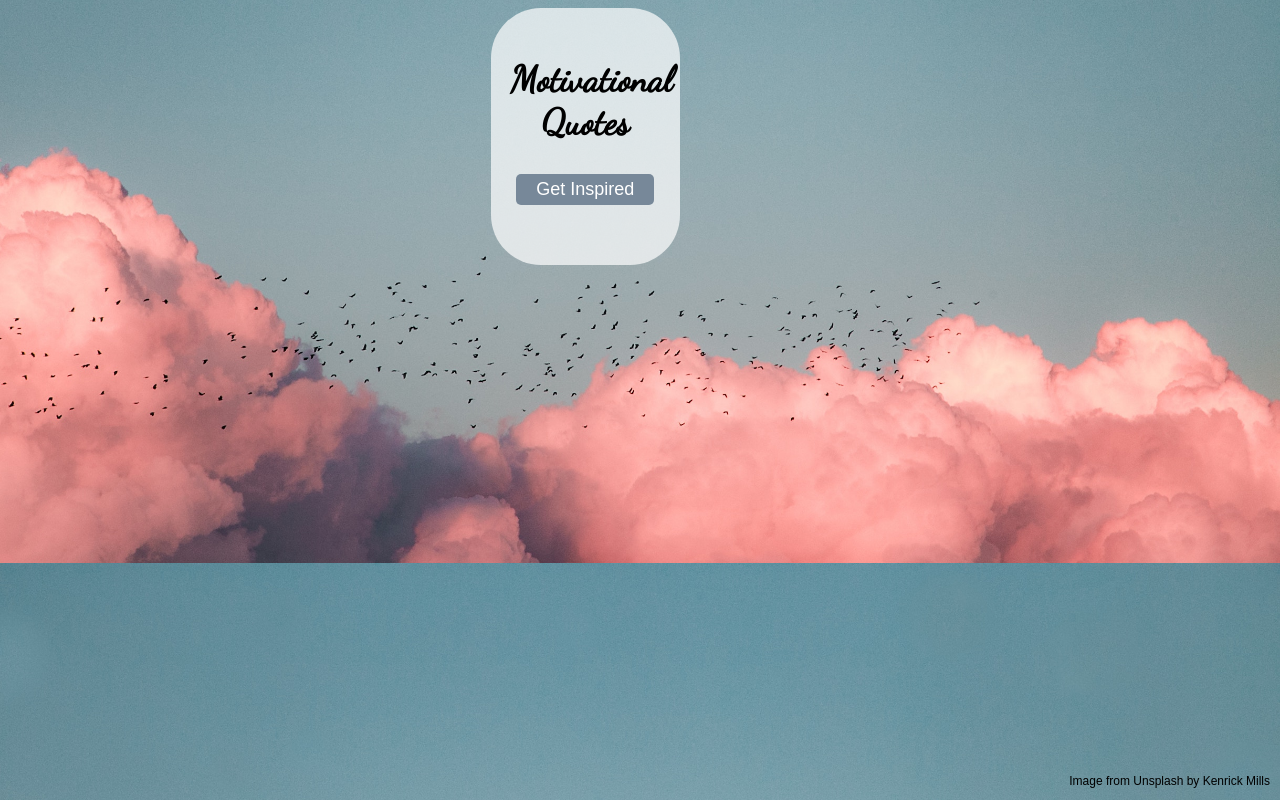
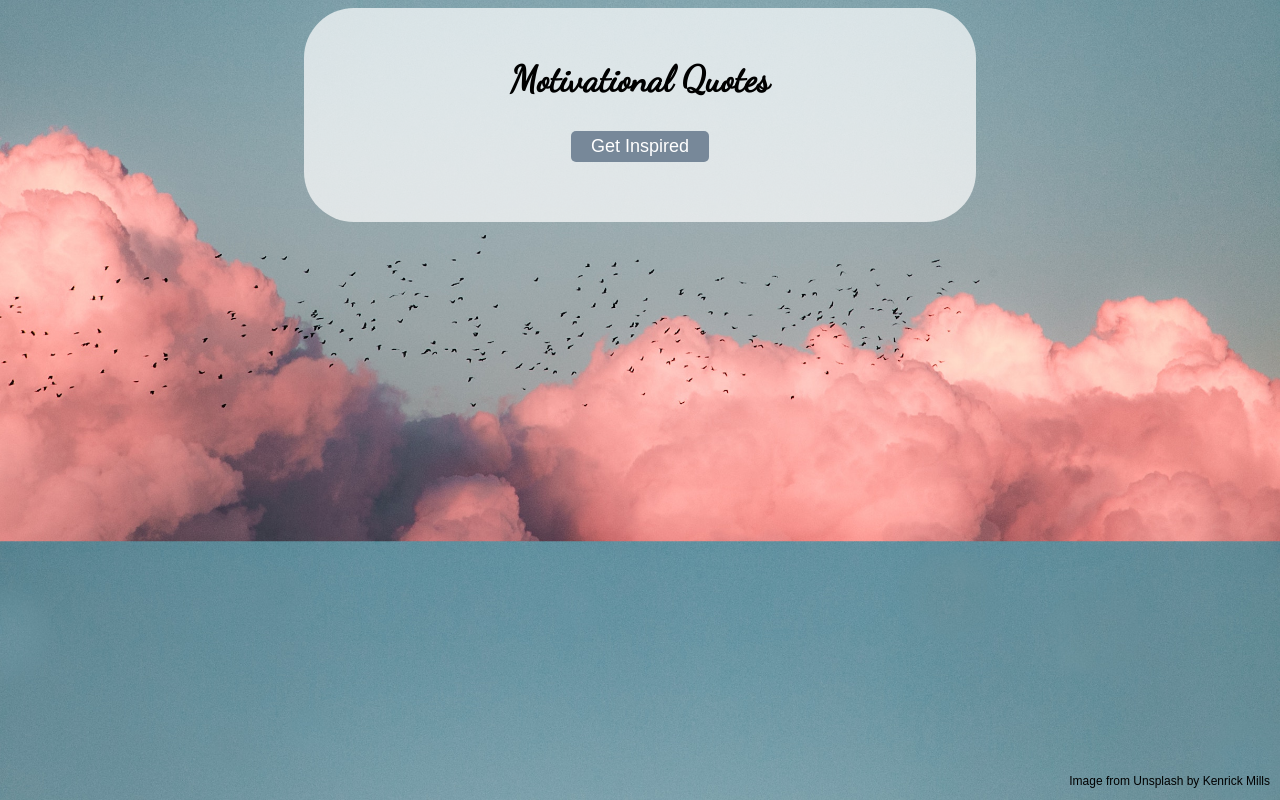
Before and after one commit to elizabethluong/assesment_lap_1, a website: page views/index.html in a window 1280 px wide. Drawn offline with nearby package versions, Linux system fonts and the light colour scheme; files whose address does not match are found by name.

Commit message:
style sheet

```diff
--- a/views/index.html
+++ b/views/index.html
@@ -3,15 +3,13 @@
   <html>
     <head>
       <title>Motivation</title>
-      <link rel="stylesheet" type="text/css" href="/Users/elizabeth/Library/Mobile Documents/com~apple~CloudDocs/FutureProof/lap-1-assessment-master/public/css/style.css"
-
-      />
+      <link rel="stylesheet" type="text/css" href="/Users/elizabeth/Library/Mobile Documents/com~apple~CloudDocs/FutureProof/lap-1-assessment-master/public/css/style.css"/>
 
       <link
         href="https://fonts.googleapis.com/css?family=Dancing+Script|Lato&display=swap"
         rel="stylesheet"
       />
-      <scripts
+      <script>
         src="https://cdnjs.cloudflare.com/ajax/libs/jquery/3.4.1/jquery.min.js"
         integrity="sha256-CSXorXvZcTkaix6Yvo6HppcZGetbYMGWSFlBw8HfCJo="
         crossorigin="anonymous"
```
